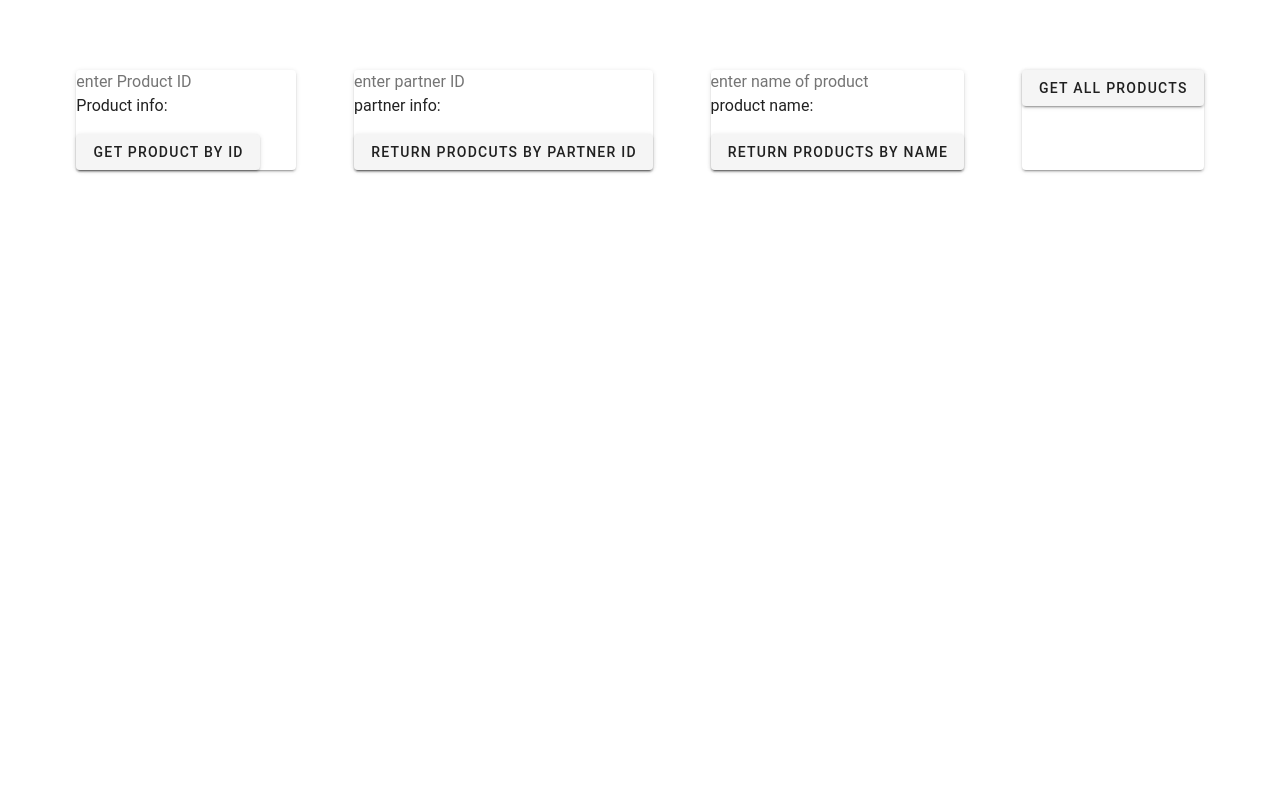
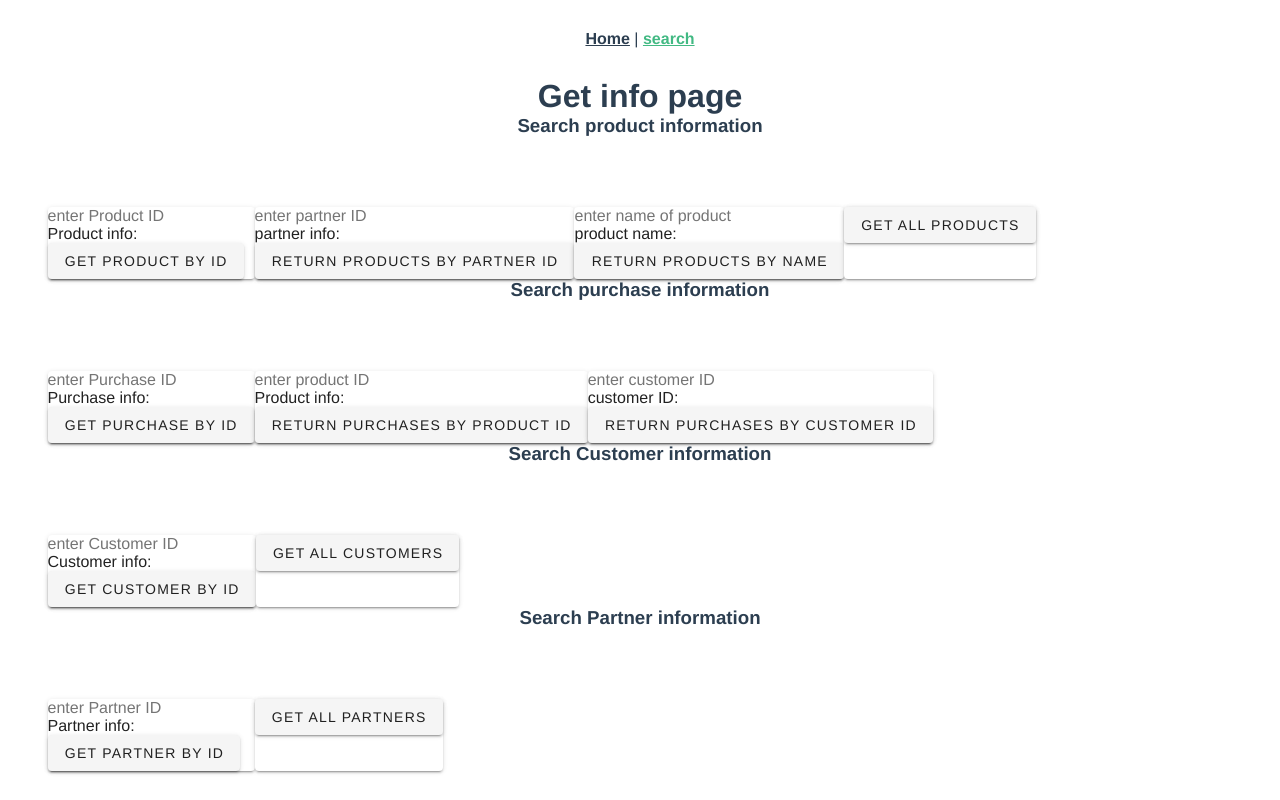
Before and after one commit to paulinusia/instantRamen_client, a Vue app: page /search in a window 1280 px wide. Built offline with nearby package versions, Linux system fonts and the light colour scheme; the HTML template or start-up script is replaced by a standard one.

Commit message:
search page without styling

```diff
--- a/package.json
+++ b/package.json
@@ -11,11 +11,13 @@
     "axios": "^0.19.0",
     "core-js": "^3.4.3",
     "vue": "^2.6.10",
+    "vue-router": "^3.1.3",
     "vuetify": "^2.1.0"
   },
   "devDependencies": {
     "@vue/cli-plugin-babel": "^4.1.0",
     "@vue/cli-plugin-eslint": "^4.1.0",
+    "@vue/cli-plugin-router": "^4.1.1",
     "@vue/cli-service": "^4.1.0",
     "@vue/eslint-config-airbnb": "^4.0.0",
     "babel-eslint": "^10.0.3",
--- a/src/App.vue
+++ b/src/App.vue
@@ -1,33 +1,32 @@
 <template>
-  <v-app>
-
-    <!-- nav bar if necessary -->
-
-
-
-    <v-content>
-
-      <product/>
-
-      <v-spacer/>
-    </v-content>
-  </v-app>
+  <div id="app">
+    <div id="nav">
+      <router-link to="/">Home</router-link> |
+      <router-link to="/search">search</router-link>
+    </div>
+    <router-view/>
+  </div>
 </template>
 
-<script>
+<style lang="scss">
+#app {
+  font-family: 'Avenir', Helvetica, Arial, sans-serif;
+  -webkit-font-smoothing: antialiased;
+  -moz-osx-font-smoothing: grayscale;
+  text-align: center;
+  color: #2c3e50;
+}
 
-import Product from './components/Product.vue';
+#nav {
+  padding: 30px;
 
-export default {
-  name: 'App',
+  a {
+    font-weight: bold;
+    color: #2c3e50;
 
-  components: {
-
-    product: Product,
-  },
-
-  data: () => ({
-    //
-  }),
-};
-</script>
+    &.router-link-exact-active {
+      color: #42b983;
+    }
+  }
+}
+</style>
--- /dev/null
+++ b/src/components/search/Customer.vue
@@ -0,0 +1,84 @@
+<template>
+<div class="purchase">
+
+
+
+<v-container>
+ <!-- GET METHODS FOR PRODUCT -->
+    <v-row
+    justify="space-around"
+  class="row">
+
+      <v-card>
+          <v-flex>
+              <input v-model="customerID" placeholder="enter Customer ID">
+          </v-flex>
+
+          <v-flex>
+            <p> Customer info: {{customerID}} </p>
+          </v-flex>
+          <v-flex >
+            <v-btn @click="getCustomerByID"> Get Customer By ID </v-btn>
+          </v-flex>
+      </v-card>
+
+
+
+
+       <v-card >
+       <v-flex>
+         <v-btn @click="getCustomers"> Get ALL Customers </v-btn>
+        </v-flex>
+
+      </v-card>
+
+    </v-row>
+
+
+
+<!-- POST/PUT/DELETE FOR AXIOS?? -->
+<v-form>
+
+</v-form>
+
+</v-container>
+    </div>
+</template>
+
+
+
+<script>
+
+const axios = require('axios');
+
+export default {
+  data() {
+    return {
+      isShowing: false,
+      customerID: null,
+      customer: null,
+    };
+  },
+  methods: {
+      getCustomers() {
+     axios
+      .get('http://localhost:8081/customerservice/customers/')
+      .then(response => (this.customer = response));
+    },
+    getCustomerByID(customerID){
+     axios.get('http://localhost:8081/customerservice/customer/'+ this.customerID)
+              .then(response => (this.customer = response.data));
+    console.log(customerID);
+  }
+
+},
+}
+
+</script>
+
+<style scoped>
+.row{
+  margin-top: 5%;
+  text-align:left;
+}
+</style>
--- /dev/null
+++ b/src/components/search/Partner.vue
@@ -0,0 +1,87 @@
+
+
+
+<template>
+<div class="purchase">
+
+
+
+<v-container>
+ <!-- GET METHODS FOR PRODUCT -->
+    <v-row
+    justify="space-around"
+  class="row">
+
+      <v-card>
+          <v-flex>
+              <input v-model="partnerID" placeholder="enter Partner ID">
+          </v-flex>
+
+          <v-flex>
+            <p> Partner info: {{partnerID}} </p>
+          </v-flex>
+          <v-flex >
+            <v-btn @click="getPartnerByID"> Get Partner By ID </v-btn>
+          </v-flex>
+      </v-card>
+
+
+
+
+       <v-card >
+       <v-flex>
+         <v-btn @click="getPartners"> Get ALL Partners </v-btn>
+        </v-flex>
+
+      </v-card>
+
+    </v-row>
+
+
+
+<!-- POST/PUT/DELETE FOR AXIOS?? -->
+<v-form>
+
+</v-form>
+
+</v-container>
+    </div>
+</template>
+
+
+
+<script>
+
+const axios = require('axios');
+
+export default {
+  data() {
+    return {
+      isShowing: false,
+      partnerID: null,
+      partner: null,
+    };
+  },
+  methods: {
+      getPartners() {
+     axios
+      .get('http://localhost:8081/partnerservice/partners/')
+      .then(response => (this.partner = response));
+    },
+    getPartnerByID(partnerID){
+     axios.get('http://localhost:8081/partnerservice/partner'+ this.partnerID)
+              .then(response => (this.partner = response.data));
+    console.log(partnerID);
+  }
+
+},
+}
+
+</script>
+
+<style scoped>
+.row{
+  margin-top: 5%;
+  text-align:left;
+}
+</style>
--- a/src/components/Product.vue
+++ b/src/components/search/Product.vue
@@ -29,7 +29,7 @@
           <v-flex>
               <p> partner info: {{partnerID}} </p>
           <v-flex>
-            <v-btn @click="getProductByPartnerID"> Return prodcuts by partner ID </v-btn>
+            <v-btn @click="getProductByPartnerID"> Return products by partner ID </v-btn>
           </v-flex>
           </v-flex>
       </v-card>
--- /dev/null
+++ b/src/components/search/Purchase.vue
@@ -0,0 +1,115 @@
+<template>
+<div class="purchase">
+
+
+
+<v-container>
+ <!-- GET METHODS FOR PRODUCT -->
+    <v-row
+    justify="space-around"
+  class="row">
+
+      <v-card>
+          <v-flex>
+              <input v-model="purchaseID" placeholder="enter Purchase ID">
+          </v-flex>
+
+          <v-flex>
+            <p> Purchase info: {{purchaseID}} </p>
+          </v-flex>
+          <v-flex >
+            <v-btn @click="getPurchaseByID"> Get Purchase By ID </v-btn>
+          </v-flex>
+      </v-card>
+
+      <v-card>
+          <v-flex>
+            <input v-model="productID" placeholder="enter product ID">
+          </v-flex>
+          <v-flex>
+              <p> Product info: {{productID}} </p>
+          <v-flex>
+            <v-btn @click="getPurchaseByProductID"> Return purchases by product ID </v-btn>
+          </v-flex>
+          </v-flex>
+      </v-card>
+
+      <v-card>
+        <v-flex>
+          <input v-model="customerID" placeholder="enter customer ID">
+        </v-flex>
+        <v-flex>
+          <p> customer ID: {{customerID}} </p>
+        </v-flex>
+        <v-flex>
+          <v-btn @click="getPurchaseByCustomerID"> Return purchases by customer ID </v-btn>
+        </v-flex>
+      </v-card>
+
+
+
+    </v-row>
+
+
+
+<!-- POST/PUT/DELETE FOR AXIOS?? -->
+<v-form>
+
+</v-form>
+
+</v-container>
+    </div>
+</template>
+
+
+
+<script>
+
+const axios = require('axios');
+
+export default {
+  data() {
+    return {
+      isShowing: false,
+      purchaseID: null,
+      customerID: null,
+      productID: null,
+      purchases: null,
+
+
+    };
+  },
+  methods: {
+    getPurchaseByID(purchaseID){
+     axios.get('http://localhost:8081/purchaseservice/purchase/'+ this.purchaseID)
+              .then(response => (this.purchase = response.data));
+    console.log(purchaseID);
+  },
+  getPurchaseByProductID(productID){
+     axios.get('http://localhost:8081/purchaseservice/productpurchases/'+ this.productID)
+              .then(response => (this.purchases = response.data));
+    console.log(partnerID);
+  },
+  getPurchaseByCustomerID(customerID){
+     axios.get('http://localhost:8081/purchaseservice/customerpurchases/'+ this.customerID)
+              .then(response => (this.purchases = response.data));
+    console.log(customerID);
+
+
+},
+
+
+
+
+
+},
+}
+
+</script>
+
+<style scoped>
+.row{
+  margin-top: 5%;
+  text-align:left;
+}
+</style>
--- a/src/main.js
+++ b/src/main.js
@@ -1,10 +1,12 @@
 import Vue from 'vue';
 import App from './App.vue';
 import vuetify from './plugins/vuetify';
+import router from './router'
 
 Vue.config.productionTip = false;
 
 new Vue({
   vuetify,
-  render: h => h(App),
+  router,
+  render: h => h(App)
 }).$mount('#app');
--- /dev/null
+++ b/src/router/index.js
@@ -0,0 +1,29 @@
+import Vue from 'vue'
+import VueRouter from 'vue-router'
+import Home from '../views/Home.vue'
+
+Vue.use(VueRouter)
+
+const routes = [
+  {
+    path: '/',
+    name: 'home',
+    component: Home
+  },
+  {
+    path: '/search',
+    name: 'search',
+    // route level code-splitting
+    // this generates a separate chunk (about.[hash].js) for this route
+    // which is lazy-loaded when the route is visited.
+    component: () => import(/* webpackChunkName: "about" */ '../views/About.vue')
+  }
+]
+
+const router = new VueRouter({
+  mode: 'history',
+  base: process.env.BASE_URL,
+  routes
+})
+
+export default router
--- /dev/null
+++ b/src/views/About.vue
@@ -0,0 +1,40 @@
+<template>
+  <div class="about">
+    <h1>Get info page</h1>
+    <h3> Search product information </h3>
+    <product/>
+     <h3> Search purchase information </h3>
+     <purchase />
+      <h3> Search Customer information </h3>
+      <customer />
+      <h3> Search Partner information </h3>
+      <partner />
+
+
+  </div>
+</template>
+
+<script>
+import Product from '../components/search/Product.vue'
+import Purchase from '../components/search/Purchase.vue'
+import Customer from '../components/search/Customer.vue'
+import Partner from '../components/search/Partner.vue'
+
+
+export default {
+  data(){
+
+  },
+  components: {
+    Product,
+    Purchase,
+    Customer,
+    Partner
+  }
+}
+</script>
+
+
+<style scoped>
+
+</style>
--- /dev/null
+++ b/src/views/Home.vue
@@ -0,0 +1,18 @@
+<template>
+  <div class="home">
+    <img alt="Vue logo" src="../assets/logo.png">
+    <HelloWorld msg="Welcome to Your Vue.js App"/>
+  </div>
+</template>
+
+<script>
+// @ is an alias to /src
+import HelloWorld from '@/components/HelloWorld.vue'
+
+export default {
+  name: 'home',
+  components: {
+    HelloWorld
+  }
+}
+</script>
```
Also changed, not shown: src/components/Purchase.vue (deleted, +0 -15 lines), 1 other file (tests, documents, lock files or other folders).
